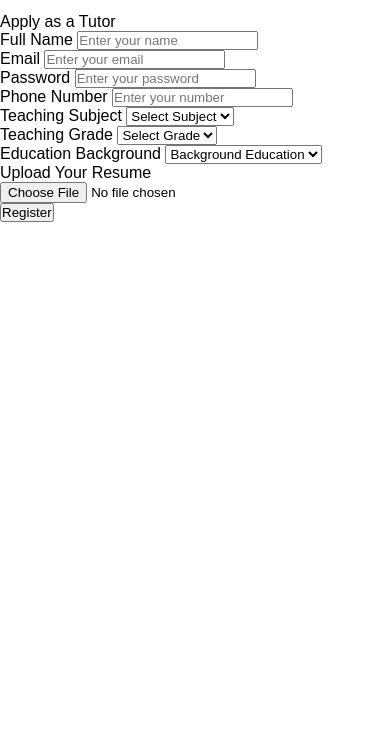
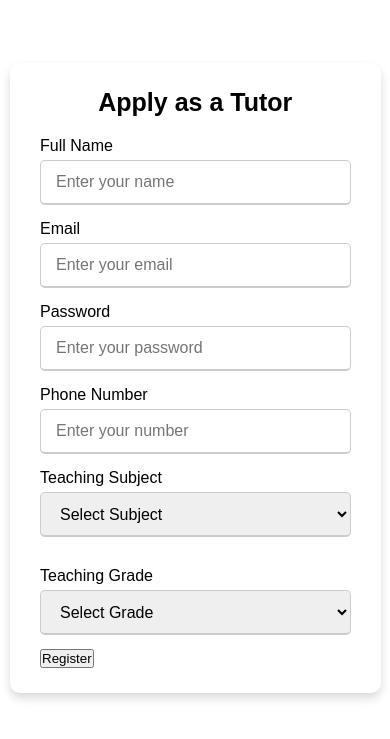
Before and after one commit to farahatqah/E-ducate.Me, a plain HTML site: page public/apply-tutor.html in a window 390 px wide. Shown: the part 39-778 px from the top of the page. Drawn offline with Linux system fonts and the light colour scheme.

Commit message:
Update style.css

```diff
--- a/public/css/style.css
+++ b/public/css/style.css
@@ -80,6 +80,56 @@ body{
     min-height: 100vh;
     overflow: hidden;
 }
+
+.container-register{
+  margin: auto;
+  margin-top: 50px;
+  max-width: 700px;
+  width: 100%;
+  background-color: #fff;
+  padding: 25px 30px;
+  border-radius: 10px;
+  box-shadow: 0 5px 10px rgba(0,0,0,0.15);
+}
+.container-register .title{
+    font-size: 25px;
+    font-weight: 700;
+    position: relative;
+    text-align: center;
+}
+
+  .content form .user-details{
+    display: flex;
+    flex-wrap: wrap;
+    justify-content: space-between;
+    margin: 20px 0 12px 0;
+  }
+  form .user-details .input-box, form .user-details .file-box{
+    margin-bottom: 15px;
+    width: calc(100% / 2 - 20px);
+  }
+  form .input-box span.details, form .file-box span.details {
+    display: block;
+    font-weight: 500;
+    margin-bottom: 5px;
+  }
+  .user-details .input-box input, .user-details .input-box select {
+    height: 45px;
+    width: 100%;
+    outline: none;
+    font-size: 16px;
+    border-radius: 5px;
+    padding-left: 15px;
+    border: 1px solid #ccc;
+    border-bottom-width: 2px;
+    transition: all 0.3s ease;
+  }
+
+form .button{
+   height: 45px;
+   margin: 35px 0
+ }
+
 
 .row{
     display: flex;
@@ -390,6 +440,24 @@ b#sign-up {
     .container.sign-up .col.sign-up {
         transform: translateY(0);
     }
+     .container-register{
+        width: 95%;
+        margin-left: 10px;
+        margin-right: 10px;
+        margin-bottom: 10px;
+    }
+    form .user-details .input-box, form .user-details .file-box,
+     .user-details .input-box select{
+        margin-bottom: 15px;
+        width: 100%;
+    }
+    .content form .user-details{
+        max-height: 500px;
+        overflow-y: scroll;
+    }
+    .user-details::-webkit-scrollbar{
+        width: 5px;
+    }
 
     .content-row {
         align-items: center !important;
```
